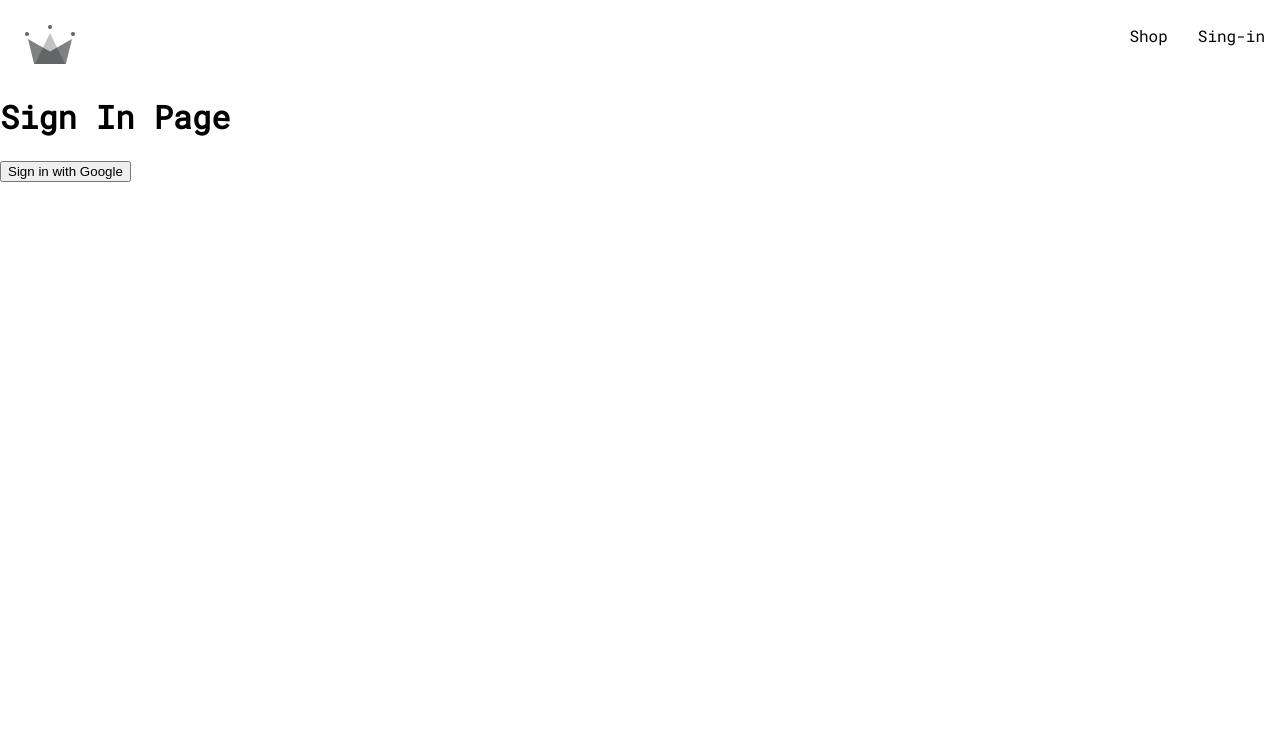
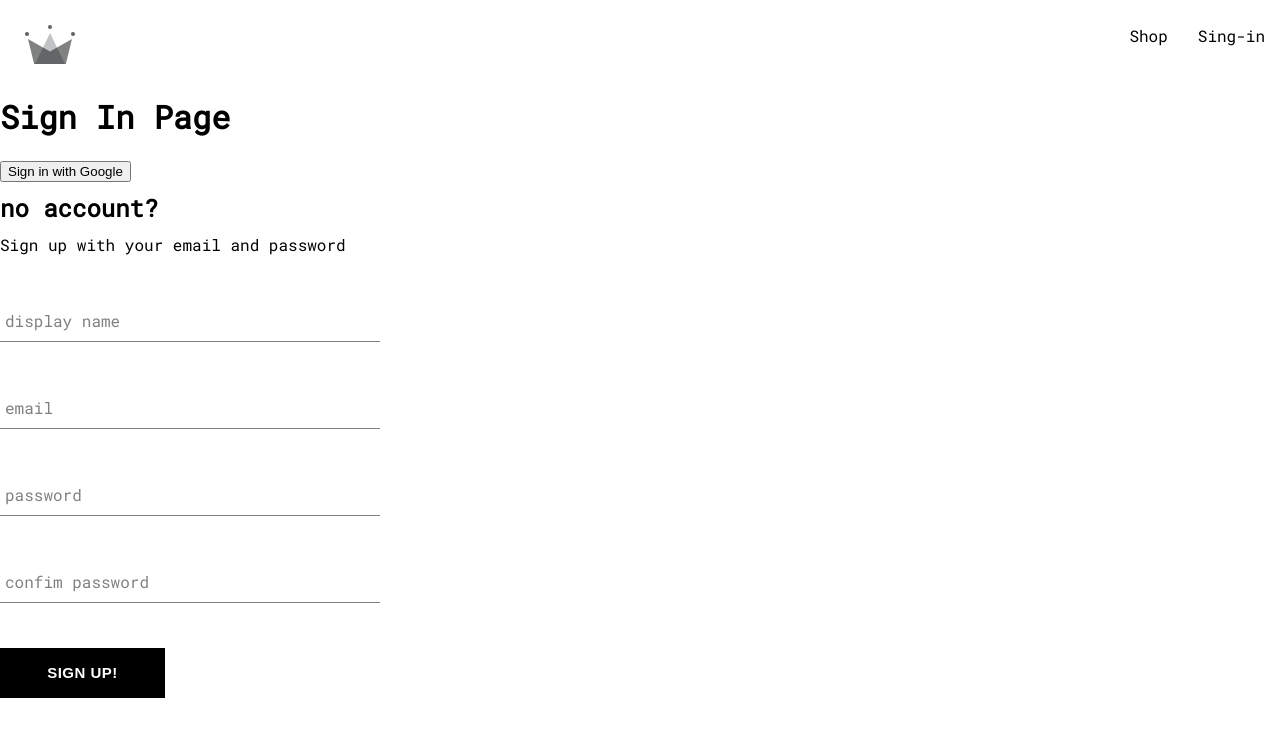
Before and after one commit to killerk3emstar/crown-clothing, a React (Create React App) app: page /sign-in in a window 1280 px wide. Shown: the top 736 px of the page. Built offline with nearby package versions, Linux system fonts and the light colour scheme.

Commit message:
added button, form-input & sign-up components; removed sing in with google redirect

```diff
--- /dev/null
+++ b/src/components/button/button.component.jsx
@@ -0,0 +1,20 @@
+import "./button.styles.scss";
+
+const BUTTON_TYPE_CLASSES = {
+  default: "",
+  google: "google-sign-in",
+  inverted: "inverted",
+};
+
+const Button = ({ children, buttonType, ...otherProps }) => {
+  return (
+    <button
+      className={`button-container ${BUTTON_TYPE_CLASSES[buttonType]}`}
+      {...otherProps}
+    >
+      {children}
+    </button>
+  );
+};
+
+export default Button;
--- /dev/null
+++ b/src/components/button/button.styles.scss
@@ -0,0 +1,45 @@
+.button-container {
+  min-width: 165px;
+  width: auto;
+  height: 50px;
+  letter-spacing: 0.5px;
+  line-height: 50px;
+  padding: 0 35px 0 35px;
+  font-size: 15px;
+  background-color: black;
+  color: white;
+  text-transform: uppercase;
+  font-weight: bolder;
+  border: none;
+  cursor: pointer;
+  display: flex;
+  justify-content: center;
+
+  &:hover {
+    background-color: white;
+    color: black;
+    border: 1px solid black;
+  }
+
+  &.google-sign-in {
+    background-color: #4285f4;
+    color: white;
+
+    &:hover {
+      background-color: #357ae8;
+      border: none;
+    }
+  }
+
+  &.inverted {
+    background-color: white;
+    color: black;
+    border: 1px solid black;
+
+    &:hover {
+      background-color: black;
+      color: white;
+      border: none;
+    }
+  }
+}
--- /dev/null
+++ b/src/components/form-input/form-input.component.jsx
@@ -0,0 +1,20 @@
+import "./form-input.styles.scss";
+
+const FormInput = ({ label, ...otherProps }) => {
+  return (
+    <div className="group">
+      <input className="form-input" {...otherProps} />
+      {label && (
+        <label
+          className={`${
+            otherProps.value.lenght ? "shrink" : ""
+          } form-input-label`}
+        >
+          {label}
+        </label>
+      )}
+    </div>
+  );
+};
+
+export default FormInput;
--- /dev/null
+++ b/src/components/form-input/form-input.styles.scss
@@ -0,0 +1,54 @@
+$sub-color: grey;
+$main-color: black;
+
+@mixin shrinkLabel {
+  top: -14px;
+  font-size: 12px;
+  color: $main-color;
+}
+
+.group {
+  position: relative;
+  margin: 45px 0;
+
+  .form-input {
+    background: none;
+    background-color: white;
+    color: $sub-color;
+    font-size: 18px;
+    padding: 10px 10px 10px 5px;
+    display: block;
+    width: 100%;
+    border: none;
+    border-radius: 0;
+    border-bottom: 1px solid $sub-color;
+    margin: 25px 0;
+
+    &:focus {
+      outline: none;
+    }
+
+    &:focus ~ .form-input-label {
+      @include shrinkLabel();
+    }
+  }
+
+  input[type="password"] {
+    letter-spacing: 0.3em;
+  }
+
+  .form-input-label {
+    color: $sub-color;
+    font-size: 16px;
+    font-weight: normal;
+    position: absolute;
+    pointer-events: none;
+    left: 5px;
+    top: 10px;
+    transition: 300ms ease all;
+
+    &.shrink {
+      @include shrinkLabel();
+    }
+  }
+}
--- /dev/null
+++ b/src/components/sign-up-form/sign-up-form.component.jsx
@@ -0,0 +1,108 @@
+import { useState } from "react";
+
+import {
+  createAuthUserWithEmailAndPassword,
+  createUserDocumentFromAuth,
+} from "../../utilities/firebase/firebase.utilities";
+import Button from "../button/button.component";
+
+import FormInput from "../form-input/form-input.component";
+
+import "./sign-up-form.styles.scss";
+
+const defaultFormFieldsValues = {
+  displayName: "",
+  email: "",
+  password: "",
+  confirmPassword: "",
+};
+
+const SignUpForm = () => {
+  const [formFieldsValues, setFormFieldsValues] = useState(
+    defaultFormFieldsValues
+  );
+
+  const { displayName, email, password, confirmPassword } = formFieldsValues;
+
+  const resetFormFields = () => {
+    setFormFieldsValues(defaultFormFieldsValues);
+  };
+
+  const handleChange = (e) => {
+    const { value, name } = e.target;
+    setFormFieldsValues({ ...formFieldsValues, [name]: value });
+  };
+
+  const handleSumbit = async (e) => {
+    e.preventDefault();
+
+    if (password !== confirmPassword) {
+      alert("passwords do not match!");
+      return;
+    }
+    try {
+      const { user } = await createAuthUserWithEmailAndPassword(
+        email,
+        password
+      );
+
+      const userDocRef = await createUserDocumentFromAuth(user, {
+        displayName,
+      });
+      resetFormFields();
+    } catch (err) {
+      if (err.code === "auth/email-already-in-use") {
+        alert("email already used, sorry :(");
+      }
+      console.error(err);
+    }
+  };
+
+  return (
+    <div className="sign-up-container">
+      <h2>no account?</h2>
+      <span>Sign up with your email and password</span>
+      <form onSubmit={handleSumbit}>
+        <FormInput
+          label="display name"
+          type="text"
+          required
+          name="displayName"
+          value={displayName}
+          onChange={handleChange}
+        />
+        <FormInput
+          label="email"
+          type="email"
+          required
+          name="email"
+          value={email}
+          onChange={handleChange}
+        />
+        <FormInput
+          label="password"
+          type="password"
+          required
+          name="password"
+          value={password}
+          onChange={handleChange}
+        />
+
+        <FormInput
+          label="confim password"
+          type="password"
+          required
+          name="confirmPassword"
+          value={confirmPassword}
+          onChange={handleChange}
+        />
+
+        <Button buttonType="default" type="submit">
+          sign up!
+        </Button>
+      </form>
+    </div>
+  );
+};
+
+export default SignUpForm;
--- /dev/null
+++ b/src/components/sign-up-form/sign-up-form.styles.scss
@@ -0,0 +1,8 @@
+.sign-up-container {
+  display: flex;
+  flex-direction: column;
+  width: 380px;
+  h2 {
+    margin: 10px 0;
+  }
+}
--- a/src/routes/sign-in/sign-in.component.jsx
+++ b/src/routes/sign-in/sign-in.component.jsx
@@ -2,6 +2,8 @@
   signInWithGooglePopup,
   createUserDocumentFromAuth,
 } from "../../utilities/firebase/firebase.utilities";
+
+import SignUpForm from "../../components/sign-up-form/sign-up-form.component";
 
 const SignIn = () => {
   const logGoogleUser = async () => {
@@ -13,6 +15,7 @@
     <div>
       <h1>Sign In Page</h1>
       <button onClick={logGoogleUser}>Sign in with Google</button>
+      <SignUpForm />
     </div>
   );
 };
--- a/src/utilities/firebase/firebase.utilities.jsx
+++ b/src/utilities/firebase/firebase.utilities.jsx
@@ -2,8 +2,8 @@
 import {
   getAuth,
   signInWithPopup,
-  signInWithRedirect,
   GoogleAuthProvider,
+  createUserWithEmailAndPassword,
 } from "firebase/auth";
 
 import {
@@ -36,12 +36,12 @@
 export const signInWithGooglePopup = () =>
   signInWithPopup(auth, googleProvider);
 
-export const signInWithGoogleRedirect = () =>
-  signInWithRedirect(auth, googleProvider);
-
 export const db = getFirestore();
 
-export const createUserDocumentFromAuth = async (userAuth) => {
+export const createUserDocumentFromAuth = async (
+  userAuth,
+  additionalFields
+) => {
   const userDocRef = doc(db, "users", userAuth.uid);
 
   const userSnapshop = await getDoc(userDocRef);
@@ -53,6 +53,7 @@
       await setDoc(userDocRef, {
         displayName,
         email,
+        ...additionalFields,
         createdAt: serverTimestamp(),
       });
     } catch (err) {
@@ -61,3 +62,10 @@
   }
   return userDocRef;
 };
+
+export const createAuthUserWithEmailAndPassword = async (email, password) => {
+  if (email && password) {
+    return await createUserWithEmailAndPassword(auth, email, password);
+  }
+  return;
+};
```
